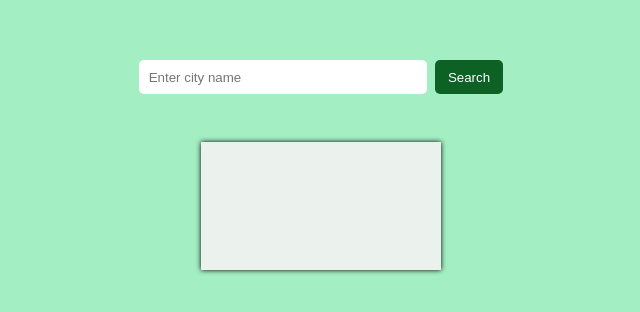
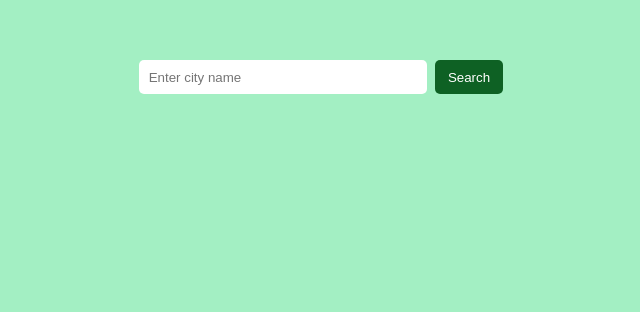
Before and after one commit to shubhamrawat0269/xweather-app, a React (Vite) app: page / in a window 1280 px wide. Shown: the part 120-432 px from the top of the page, without its empty margins (319-959 px from the left). Built offline with nearby package versions, Linux system fonts and the light colour scheme.

Commit message:
class name change

```diff
--- a/src/App.jsx
+++ b/src/App.jsx
@@ -68,7 +68,7 @@ function App() {
             Search
           </button>
         </div>
-        <div className="weather-cards">
+        <div className="weather__info">
           {isLoading && <p>Loading data…</p>}
 
           {Object.keys(data).length !== 0 && (
```
